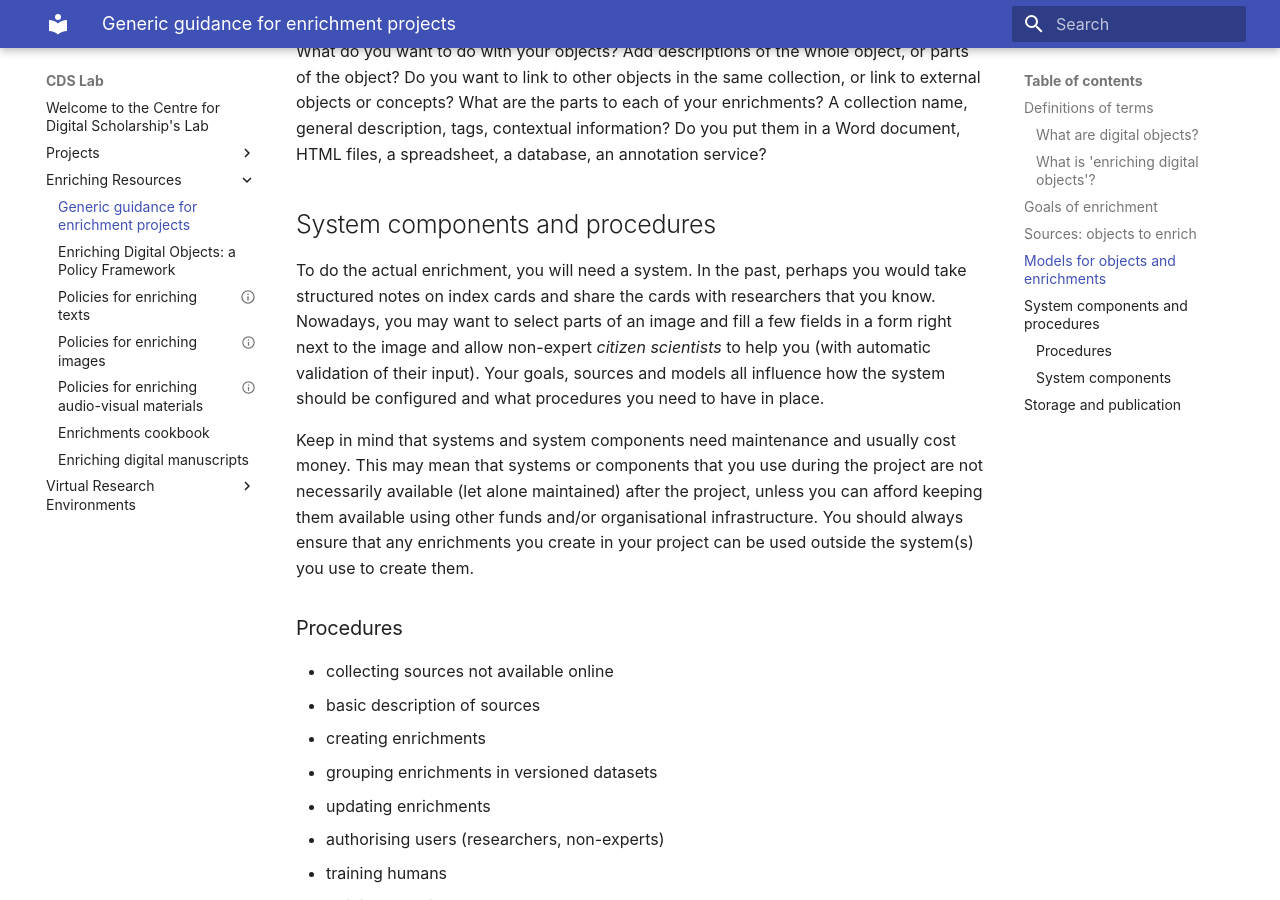
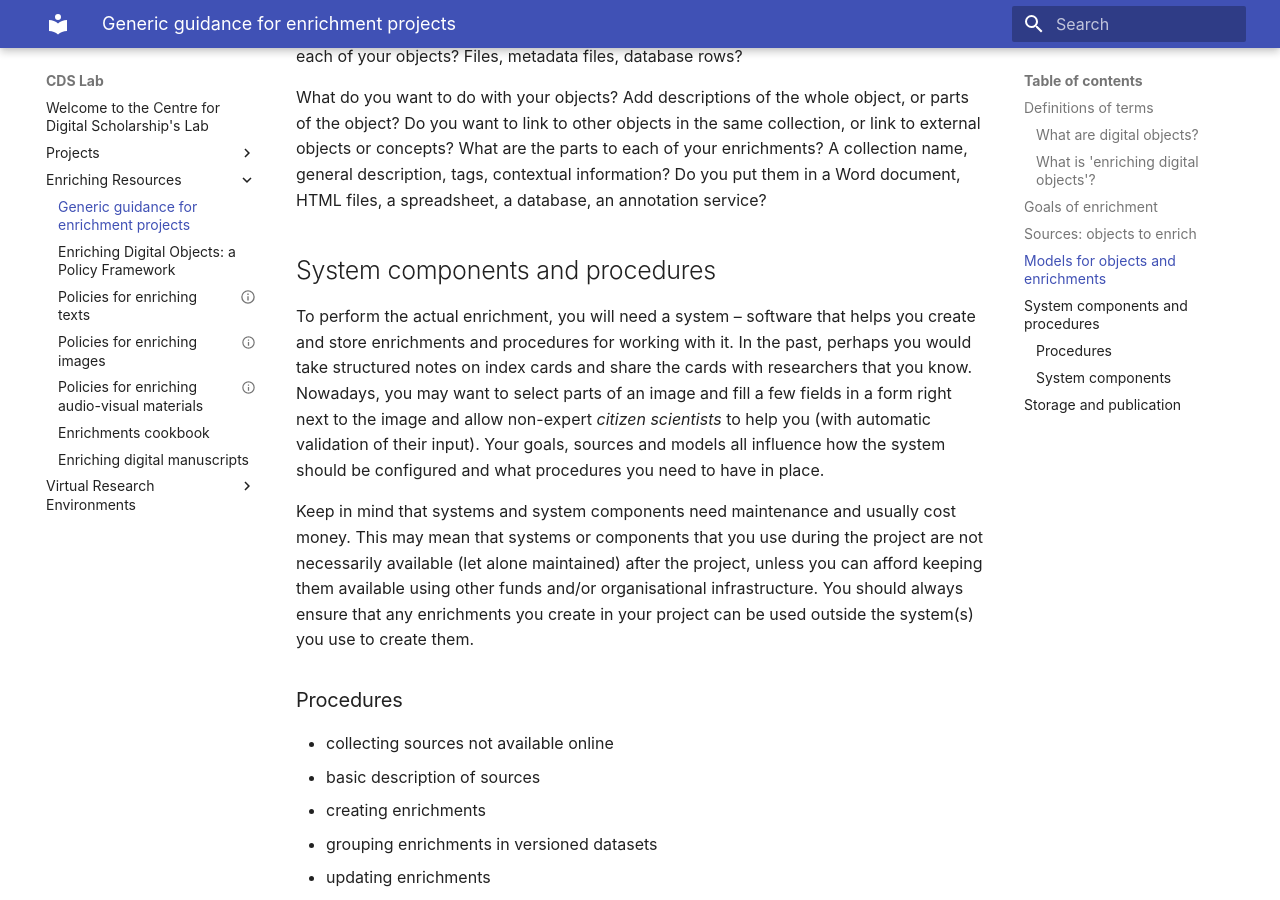
Before and after one commit to LeidenUniversityLibrary/cds-lab-homepage, an MkDocs documentation site: the page built from docs/enriching-resources/index.md, in a window 1280 px wide and 900 px high, scrolled down 2378 px. Built offline with MkDocs 1.6.1 and Material for MkDocs 9.7.7, drawn with Linux system fonts in a browser that asks for light colours; some of the changed text lies outside the part shown.

```diff
--- a/docs/enriching-resources/index.md
+++ b/docs/enriching-resources/index.md
@@ -36,7 +36,7 @@ Think about:
 - What research questions are you trying to answer?
 - How is enriching objects helping you to answer your questions?
 
-Intuitively, you need to enrich objects because the objects themselves
+Intuitively, you need to enrich objects because the objects themselves and existing descriptions
 do not give you the information that helps you answer your research questions.
 
 !!! example
@@ -44,7 +44,8 @@ do not give you the information that helps you answer your research questions.
     but the metadata describing the photographs do not mention whether a cat is
     present, you may want to collect this data. To help others with similar questions
     and to show off your work, you could enrich the photographs by adding *cat* or
-    *no cat* as annotations. A script can then easily tally the number of photographs
+    *no cat* as annotations. If you create these annotations in a standardised, digital
+    way, a script can then easily tally the number of photographs
     with and without cats.
 
 Will you be working with a few example objects or are you trying to generalise by working with a large set of objects?
@@ -77,9 +78,19 @@ What are the parts to each of your enrichments? A collection name, general descr
 
 # System components and procedures
 
-To do the actual enrichment, you will need a system. In the past, perhaps you would take structured notes on index cards and share the cards with researchers that you know. Nowadays, you may want to select parts of an image and fill a few fields in a form right next to the image and allow non-expert *citizen scientists* to help you (with automatic validation of their input). Your goals, sources and models all influence how the system should be configured and what procedures you need to have in place.
+To perform the actual enrichment, you will need a system – software that helps you create and
+store enrichments and procedures for working with it.
+In the past, perhaps you would take structured notes on index cards and share the cards with researchers that you know.
+Nowadays, you may want to select parts of an image and fill a few fields in a form right next to the image and
+allow non-expert *citizen scientists* to help you (with automatic validation of their input).
+Your goals, sources and models all influence how the system should be configured and what procedures you need to have in place.
 
-Keep in mind that systems and system components need maintenance and usually cost money. This may mean that systems or components that you use during the project are not necessarily available (let alone maintained) after the project, unless you can afford keeping them available using other funds and/or organisational infrastructure. You should always ensure that any enrichments you create in your project can be used outside the system(s) you use to create them.
+Keep in mind that systems and system components need maintenance and usually cost money.
+This may mean that systems or components that you use during the project are not necessarily
+available (let alone maintained) after the project, unless you can afford keeping them available
+using other funds and/or organisational infrastructure.
+You should always ensure that any enrichments you create in your project can be used outside
+the system(s) you use to create them.
 
 ## Procedures
 
```
Also changed, not shown: other parts of docs/enriching-resources/index.md (+1 -1 lines).
